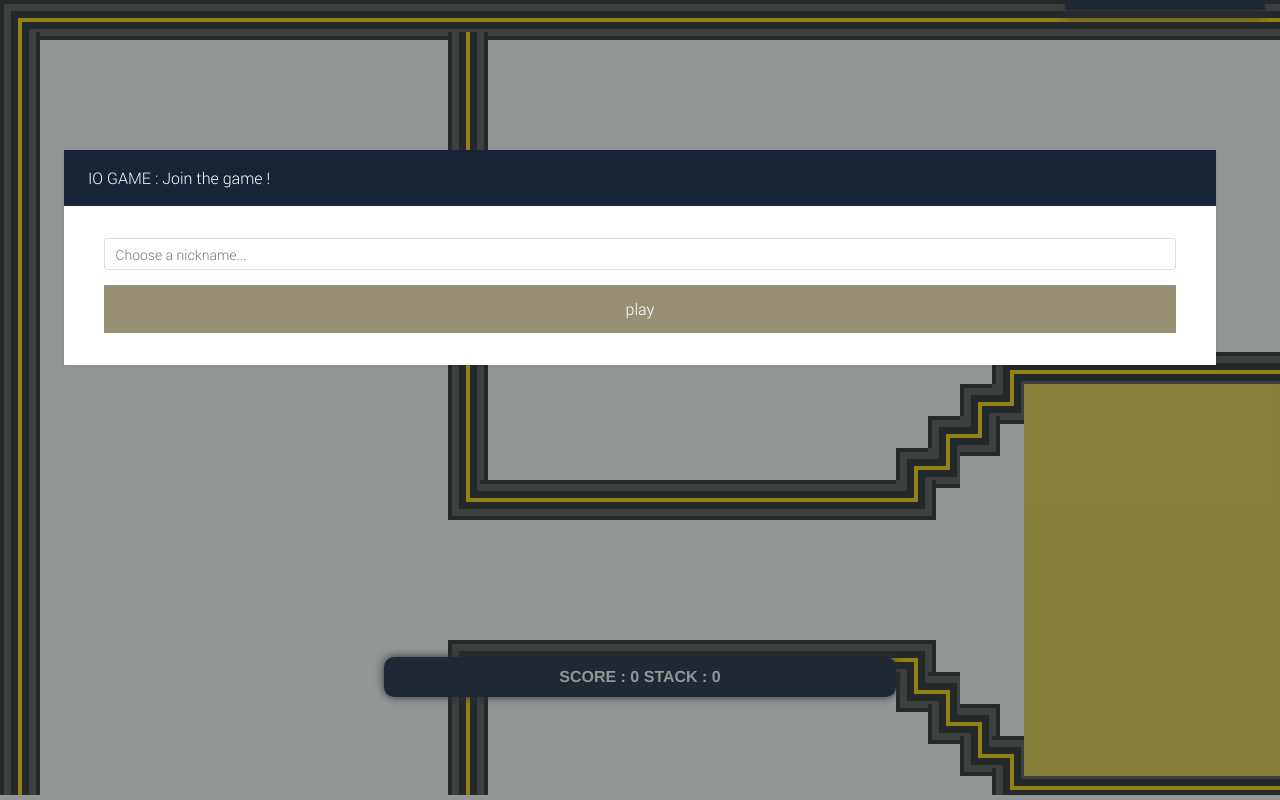
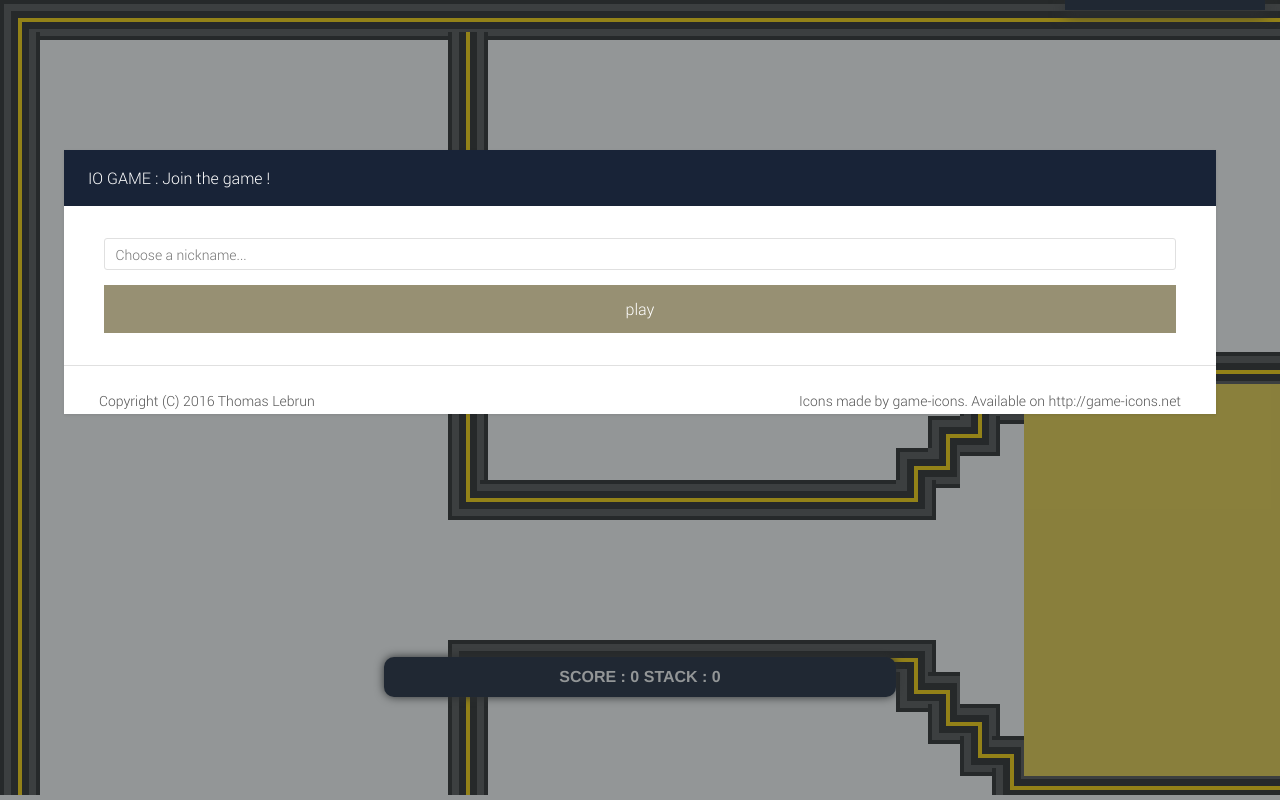
Before and after one commit to Raivk/io_game, a website: page public/index.html in a window 1280 px wide. Drawn offline with nearby package versions, Linux system fonts and the light colour scheme; no server answers.

Commit message:
Add GNU License.

```diff
--- a/package.json
+++ b/package.json
@@ -1,6 +1,7 @@
 {
   "repository": {
     "type": "git",
+    "license" : "GPL-3.0",
     "url": "https://github.com/Raivk/io_game.git"
   },
   "name": "io_game",
--- a/public/index.html
+++ b/public/index.html
@@ -1,3 +1,27 @@
+<!--
+Copyright (C) 2016  Thomas Lebrun
+
+This program is free software: you can redistribute it and/or modify
+it under the terms of the GNU General Public License as published by
+the Free Software Foundation, either version 3 of the License, or
+(at your option) any later version.
+
+This program is distributed in the hope that it will be useful,
+but WITHOUT ANY WARRANTY; without even the implied warranty of
+MERCHANTABILITY or FITNESS FOR A PARTICULAR PURPOSE.  See the
+GNU General Public License for more details.
+
+You should have received a copy of the GNU General Public License
+along with this program.  If not, see <http://www.gnu.org/licenses/>.
+
+
+Icons made by game-icons. Available on http://game-icons.net
+
+-->
+
+
+
+
 <html>
 <head>
     <script src="lib/quintus-all.js"></script>
@@ -37,6 +61,10 @@
             <input id="pseudo" placeholder="Choose a nickname...">
             <button onclick="play();" id="play_button" class="big_button accent-background hover_primary">play</button>
         </div>
+        <div class="modal-footer">
+            <p class="float--left">Copyright (C) 2016  Thomas Lebrun</p>
+            <p class="float--right">Icons made by game-icons. Available on http://game-icons.net</p>
+        </div>
     </div>
 </div>
 <div id="death-modal" class="login_box_back" style="visibility:hidden">
```
Also changed, not shown: app.js (+19 -0 lines), public/css/colors.css (+17 -0 lines), public/css/fonts.css (+16 -0 lines), public/css/index.css (+16 -0 lines), public/src/game.js (+18 -0 lines), public/src/player.js (+19 -0 lines), 1 other file.
